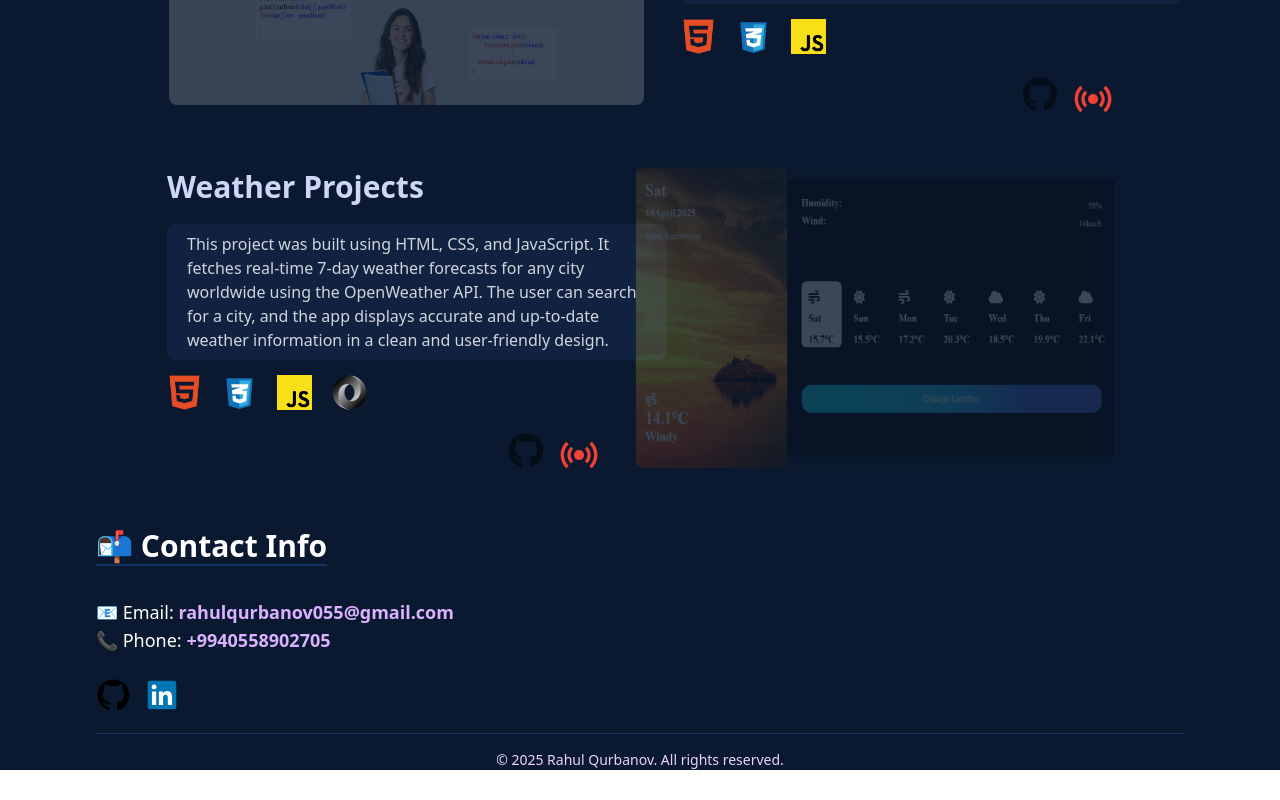
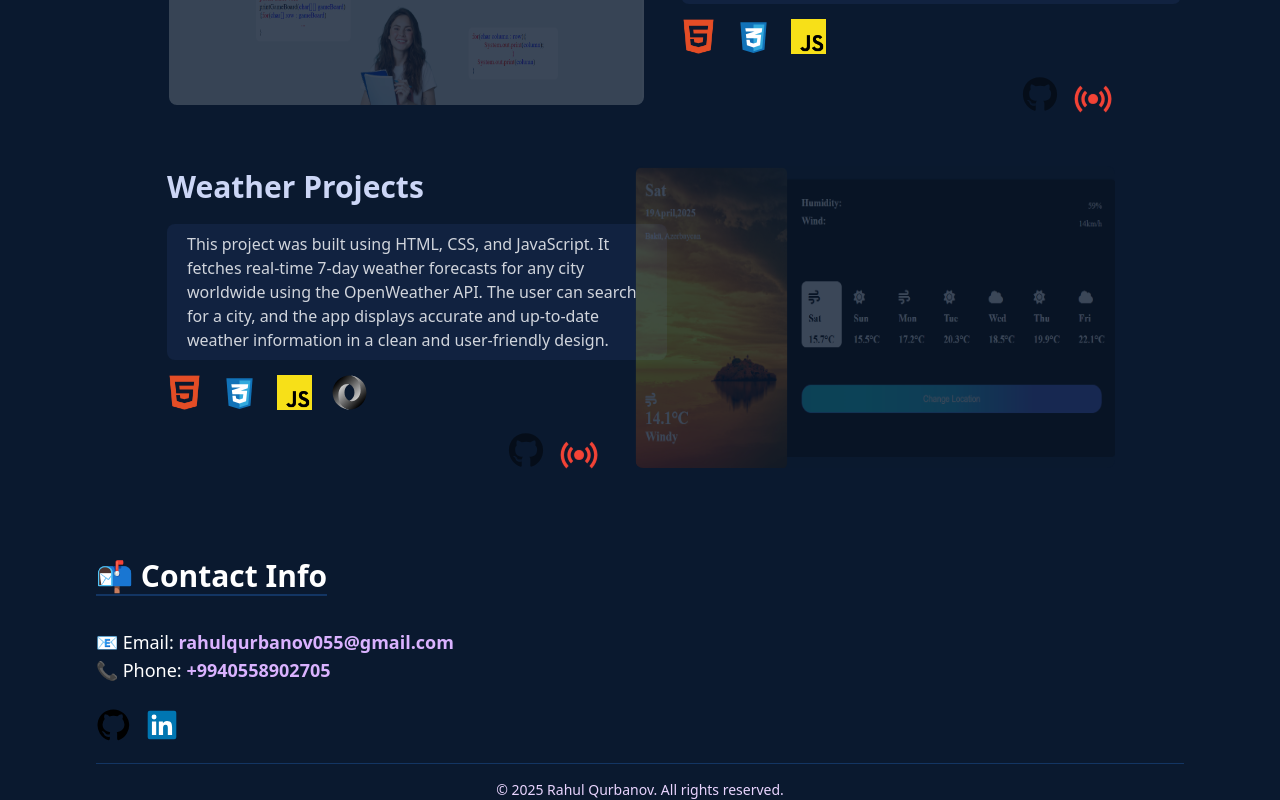
Before and after one commit to RahulQurbanov/Portfolio, a React (Vite) app: page / in a window 1280 px wide. Shown: the part 2787-3587 px from the top of the page. Before the commit the page ends 3557 px from the top, so only its background shows below. Built offline with nearby package versions, Linux system fonts and the light colour scheme; the HTML template or start-up script is replaced by a standard one.

Commit message:
Add scroll-smooth

```diff
--- a/src/components/Footer.jsx
+++ b/src/components/Footer.jsx
@@ -3,7 +3,7 @@ import React from "react";
 export default function Footer() {
   return (
     <div className="bg-[#0a192f]">
-      <div id="contact" className="w-[85%] max-w-6xl mx-auto pt-[45px]">
+      <div id="contact" className="w-[85%] max-w-6xl mx-auto pt-[75px]">
         <h1 className="text-white text-3xl font-bold mb-6 border-b-2 border-[#133563] mt-2 inline-block">
           📬 Contact Info
         </h1>
--- a/src/components/Header.jsx
+++ b/src/components/Header.jsx
@@ -3,7 +3,7 @@ import 'animate.css';
 
 export default function Header() {
     return (
-        <div id='home' className='bg-[#0a192f] flex flex-col gap-[10px]'>
+        <div id='home' className='bg-[#0a192f] flex flex-col gap-[10px] scroll-smooth'>
             <nav className='flex justify-between items-center py-5 px-[45px] text-[17px] bg-[rgb(7,23,38)] animate__animated animate__fadeInDown animate__delay-1s'>
                 <div className='text-gray-300'><img src="/img/logo.jpg" className='w-[40px] h-[40px] rounded-xl' /></div>
                 <div className='flex gap-10 text-gray-300'>
@@ -61,7 +61,6 @@ export default function Header() {
                     <img src="/img/tailwind.svg" className="w-[40px] h-[45px] animate__animated animate__rotateIn animate__delay-5s" />
                   </div>
                      </div>
-
                 </div>
             </main>
         </div>
--- a/src/index.css
+++ b/src/index.css
@@ -1 +1,4 @@
 @import "tailwindcss";
+html {
+    scroll-behavior: smooth;
+  }
```
